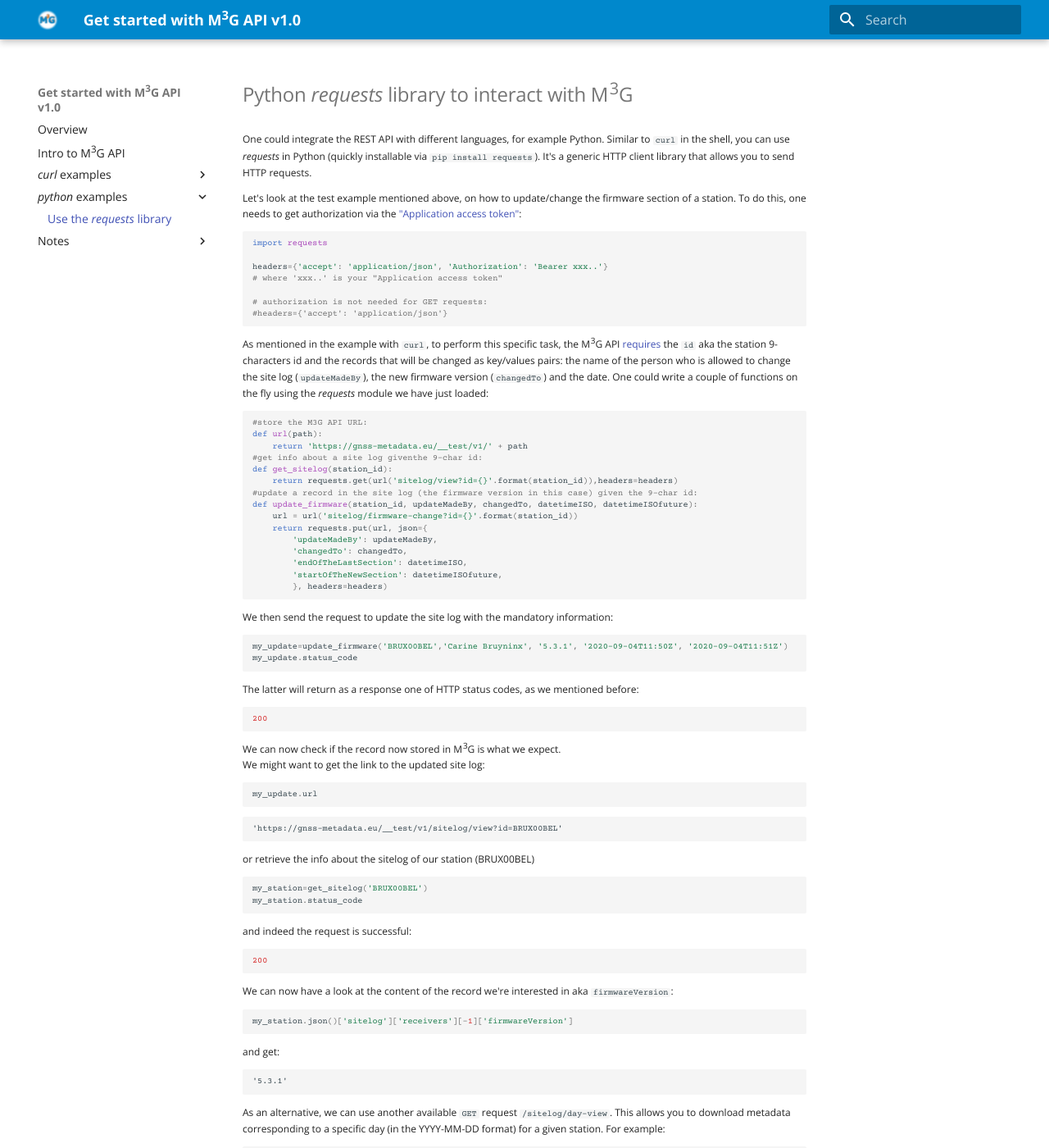
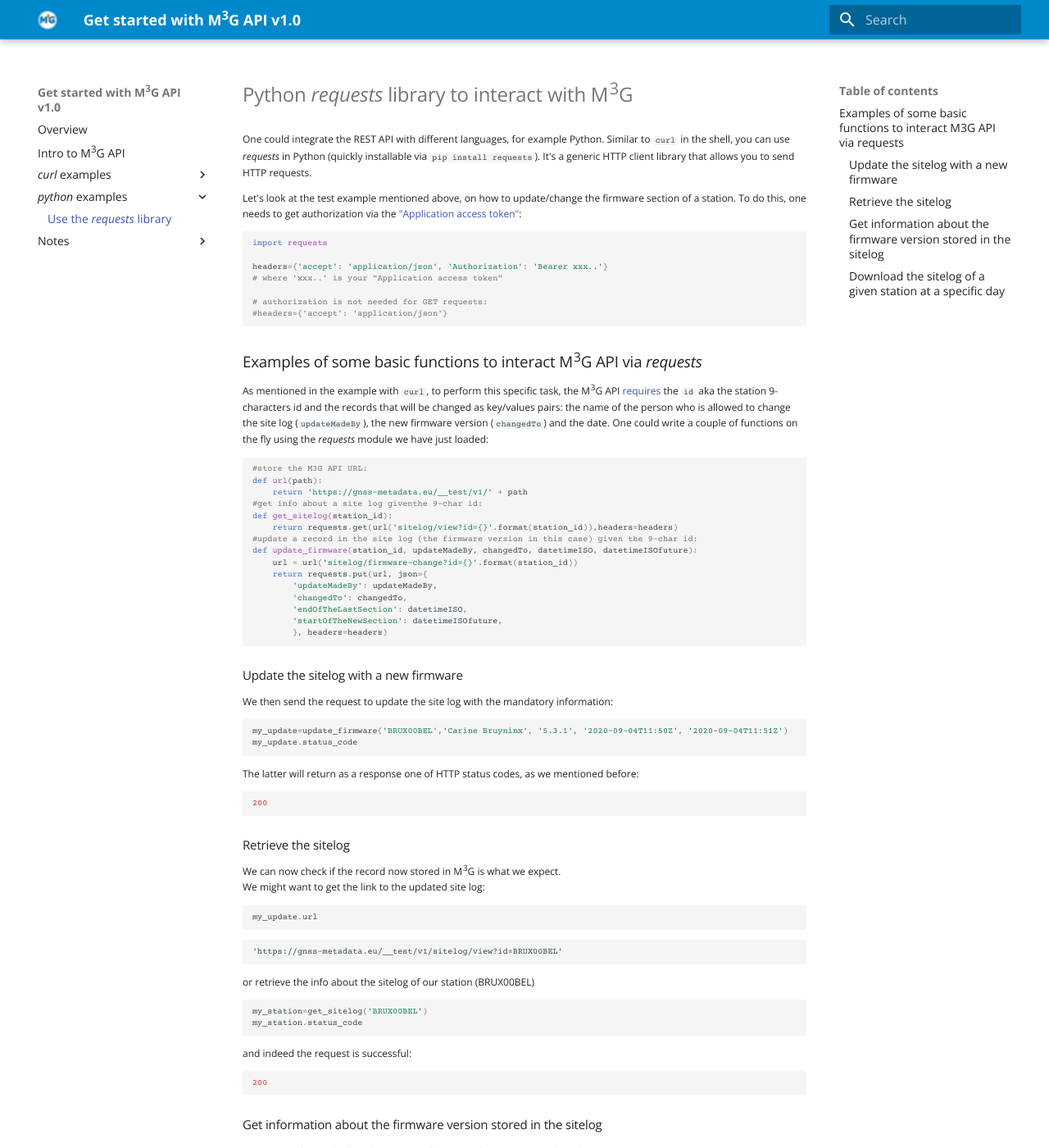
Before and after one commit to 176paws/doc4m3g, an MkDocs documentation site: the page built from docs/python.md, in a window 1280 px wide and 1400 px high. Shown: the whole window at 82% size. Built offline with MkDocs 1.6.1 and Material for MkDocs 9.7.7, drawn with Linux system fonts in a browser that asks for light colours; some of the changed text lies outside the part shown.

Commit message:
Exploit table of contents

````diff
--- a/docs/curl_download.md
+++ b/docs/curl_download.md
@@ -63,7 +63,7 @@ PRAG00REU
 aka the site logs of the entries match your search criterion: `filter[id][like]=PRAG`. There are various other query parameters. You might find some others in the generated [swagger dashboard of our API](https://gnss-metadata.eu/__test/site/api-docs#/Metadata/get_sitelog){:target="_blank"}. Note that, on most terminals, if `[]`and/or `{}` are present in the URL, one needs to add `-g` to the command line to disable the "URL globbing parser" and escape parentheses.
 
 
-## `GET` list of stations included in a given network<a id='list_netw'></a>
+## `GET` the list of stations included in a given network<a id='list_netw'></a>
 It could be useful to simply get a list of stations (9-char id) included in a given network e.g. EPN, EPOS.
 Here we'll need to use `curl` and a bit of Python, but no special libraries:
 ```bash
--- a/docs/curl_upload.md
+++ b/docs/curl_upload.md
@@ -2,6 +2,7 @@
 
 In the Bash shell, one could use a command-line such `curl` to access [M<sup>3</sup>G API](intro.md): it acts as an HTTP client and allows you to send requests and display/store the corresponding responses.
 
+## `PUT` to update the firmware section in the sitelog of a given station
 Let's look at a quick test example on how to update/change the firmware section of station (given its 9-character id). Indeed, if one has a look at the [M<sup>3</sup>G API documentation](https://gnss-metadata.eu/__test/site/api-docs#/Update/put_sitelog_firmware_change), the required argument are the `id` aka the station 9-characters id and the records that will be changed as key/values pairs: the name of the person who is allowed to change the site log (`updateMadeBy`), the new firmware version (`changedTo`) and the date.
 
 To do this, one needs choose a station belonging to his/her agency and first get authorized. You need the ["Application access token"](authorization.md).
--- a/docs/python.md
+++ b/docs/python.md
@@ -13,6 +13,7 @@ headers={'accept': 'application/json', 'Authorization': 'Bearer xxx..'}
 # authorization is not needed for GET requests:
 #headers={'accept': 'application/json'}
 ```
+## Examples of some basic functions to interact M<sup>3</sup>G API via <i>requests</i>
 As mentioned in the example with `curl`, to perform this specific task, the M<sup>3</sup>G API [requires](https://gnss-metadata.eu/__test/site/api-docs#/Update/put_sitelog_firmware_change){:target="_blank"} the `id` aka the station 9-characters id and the records that will be changed as key/values pairs: the name of the person who is allowed to change the site log (`updateMadeBy`), the new firmware version (`changedTo`) and the date.
 One could write a couple of functions on the fly using the *requests* module we have just loaded:
 
@@ -33,6 +34,7 @@ def update_firmware(station_id, updateMadeBy, changedTo, datetimeISO, datetimeIS
         'startOfTheNewSection': datetimeISOfuture,
         }, headers=headers)
 ```
+### Update the sitelog with a new firmware
 We then send the request to update the site log with the mandatory information:
 ```python
 my_update=update_firmware('BRUX00BEL','Carine Bruyninx', '5.3.1', '2020-09-04T11:50Z', '2020-09-04T11:51Z')
@@ -42,7 +44,7 @@ The latter will return as a response one of HTTP status codes, as we mentioned b
 ```
 200
 ```
-
+### Retrieve the sitelog
 We can now check if the record now stored in  M<sup>3</sup>G is what we expect.<br>
 We might want to get the link to the updated site log:
 ```python
@@ -60,6 +62,7 @@ and indeed the request is successful:
 ```
 200
 ```
+### Get information about the firmware version stored in the sitelog
 We can now have a look at the content of the record we're interested in aka `firmwareVersion`:
 ```python
 my_station.json()['sitelog']['receivers'][-1]['firmwareVersion']
@@ -68,6 +71,7 @@ and get:
 ```
 '5.3.1'
 ```
+### Download the sitelog of a given station at a specific day
 As an alternative, we can use another available `GET` request `/sitelog/day-view`.
 This allows you to download metadata corresponding to a specific day (in the YYYY-MM-DD format) for a given station. For example:
 ```python
````
Also changed, not shown: docs/intro.md (+2 -2 lines).
